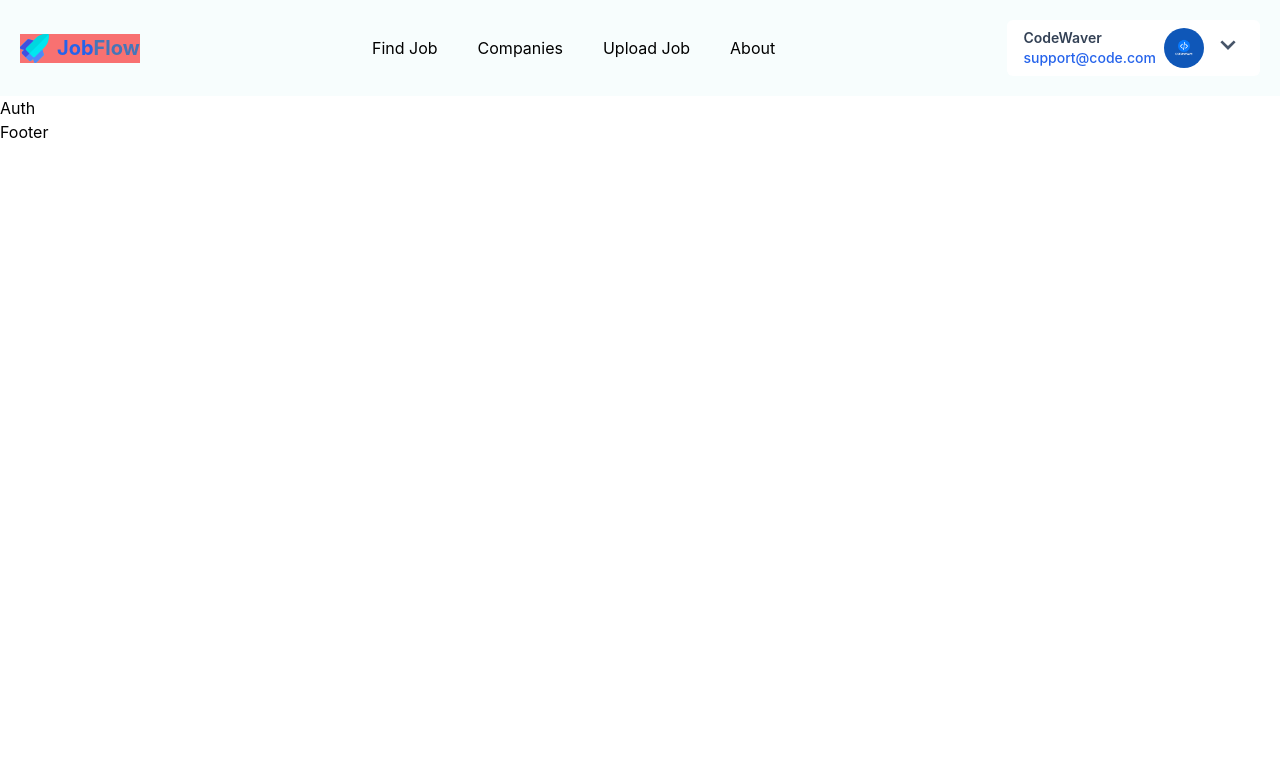
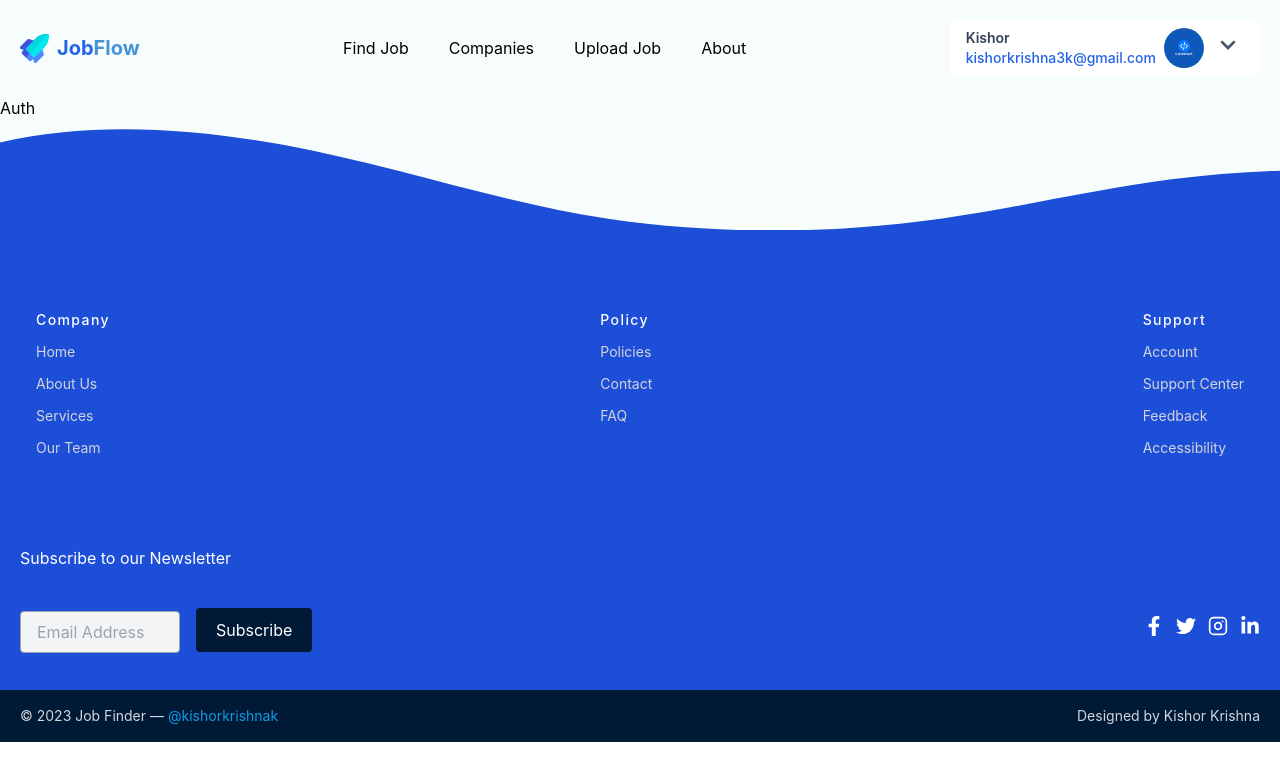
Before and after one commit to kishorkrishnak/hireflow, a React (Create React App) app in the folder client/: page /user-auth in a window 1280 px wide. Shown: the top 780 px of the page. Built offline with nearby package versions, Linux system fonts and the light colour scheme.

Commit message:
redux setup

```diff
--- a/client/public/index.html
+++ b/client/public/index.html
@@ -2,11 +2,11 @@
 <html lang="en">
   <head>
     <meta charset="utf-8" />
-    <link rel="icon" href="%PUBLIC_URL%/favicon.ico" />
+    <link rel="icon" href="%PUBLIC_URL%/logo.svg" />
     <meta name="viewport" content="width=device-width, initial-scale=1" />
     <meta name="theme-color" content="#000000" />
     <meta name="description" content="Find your dream job" />
-    <title>React App</title>
+    <title>Jobflow</title>
   </head>
   <body>
     <noscript>You need to enable JavaScript to run this app.</noscript>
--- a/client/src/App.js
+++ b/client/src/App.js
@@ -1,5 +1,5 @@
-import { Navigate, Outlet, Route, Routes, useLocation } from "react-router-dom";
-import "./App.css";
+import { Outlet, Navigate, Route, Routes, useLocation } from "react-router-dom";
+import './App.css'
 import { Footer, Navbar } from "./components";
 import {
   About,
@@ -11,29 +11,33 @@ import {
   UploadJob,
   UserProf,
 } from "./pages";
+import { useSelector } from "react-redux";
 
 function Layout() {
-  const user = true;
+  const { user } = useSelector((state) => state.user);
   const location = useLocation();
-  return user ? (
+
+  return user?.token ? (
     <Outlet />
   ) : (
-    <Navigate to={"user-auth"} state={{ from: location }} replace />
+    <Navigate to='/user-auth' state={{ from: location }} replace />
   );
 }
+
 function App() {
-  const user = {}
+  const { user } = useSelector((state) => state.user);
   return (
-    <main>
-      <Navbar></Navbar>
+    <main className='bg-[#f7fdfd]'>
+      <Navbar />
+
       <Routes>
         <Route element={<Layout />}>
           <Route
-            path="/"
-            element={<Navigate to={"/find-jobs"} replace={true} />}
+            path='/'
+            element={<Navigate to='/find-jobs' replace={true} />}
           />
-          <Route path="/find-jobs" element={<FindJobs></FindJobs>} />
-          <Route path="/companies" element={<Companies></Companies>} />
+          <Route path='/find-jobs' element={<FindJobs />} />
+          <Route path='/companies' element={<Companies />} />
           <Route
             path={
               user?.user?.accountType === "seeker"
@@ -43,20 +47,14 @@ function App() {
             element={<UserProf />}
           />
 
-          <Route
-            path="/company-profile"
-            element={<CompanyProfile></CompanyProfile>}
-          />
-          <Route
-            path="/company-profile/:id"
-            element={<CompanyProfile></CompanyProfile>}
-          />
-          <Route path="/upload-job" element={<UploadJob />} />
-          <Route path="/job-detail/:id" element={<JobDetail />} />
+          <Route path={"/company-profile"} element={<CompanyProfile />} />
+          <Route path={"/company-profile/:id"} element={<CompanyProfile />} />
+          <Route path={"/upload-job"} element={<UploadJob />} />
+          <Route path={"/job-detail/:id"} element={<JobDetail />} />
         </Route>
 
-        <Route path="/about-us" element={<About />} />
-        <Route path="/user-auth" element={<AuthPage />} />
+        <Route path='/about-us' element={<About />} />
+        <Route path='/user-auth' element={<AuthPage />} />
       </Routes>
       {user && <Footer />}
     </main>
--- a/client/src/components/Footer.jsx
+++ b/client/src/components/Footer.jsx
@@ -1,7 +1,115 @@
-import React from "react";
+import { FaFacebookF, FaTwitter, FaLinkedinIn } from "react-icons/fa";
+import { FiInstagram } from "react-icons/fi";
+import { footerLinks } from "../utils/data";
+import { Link } from "react-router-dom";
+import TextInput from "./TextInput";
+import CustomButton from "./CustomButton";
 
 const Footer = () => {
-  return <div>Footer</div>;
+  return (
+    <footer className="text-white mp-20">
+      <div className="overflow-x-hidden -mb-0.5">
+        <svg
+          preserveAspectRatio="none"
+          viewBox="0 0 1200 120"
+          xmlns="http://www.w3.org/2000/svg"
+          style={{
+            fill: "#1d4ed8",
+            width: "125%",
+            height: 112,
+            transform: "rotate(180deg)",
+          }}
+        >
+          <path d="M321.39 56.44c58-10.79 114.16-30.13 172-41.86 82.39-16.72 168.19-17.73 250.45-.39C823.78 31 906.67 72 985.66 92.83c70.05 18.48 146.53 26.09 214.34 3V0H0v27.35a600.21 600.21 0 00321.39 29.09z" />
+        </svg>
+      </div>
+
+      <div className="bg-[#1d4ed8] ">
+        <div className="container px-5 py-20 mx-auto ">
+          <div className="w-full flex flex-wrap gap-10 justify-between -mb-10 -px-4">
+            {footerLinks.map(({ id, title, links }) => (
+              <div className="w-auto px-4 " key={id + title}>
+                <h2 className="font-medium text-white tracking-widest text-sm mb-3">
+                  {title}
+                </h2>
+
+                <div className="mb-10 flex flex-col gap-3 ">
+                  {links.map((link, index) => (
+                    <Link
+                      key={link + index}
+                      to="/"
+                      className="text-gray-300 text-sm hover:text-white "
+                    >
+                      {link}
+                    </Link>
+                  ))}
+                </div>
+              </div>
+            ))}
+          </div>
+        </div>
+
+        <div className="">
+          <p className="container px-5 mx-auto text-white mt-2 ">
+            Subscribe to our Newsletter
+          </p>
+
+          <div className="container mx-auto px-5 pt-6 pb-8 flex flex-wrap items-center justify-between ">
+            <div className="w-full md:w-2/4 lg:w-1/3 h-16 flex items-center justify-center md:justify-start ">
+              <TextInput
+                styles="w-full flex-grow md:w-40 2xl:w-64 bg-gray-100 sm:mr-4 md-2"
+                type="email"
+                placeholder="Email Address"
+              />
+
+              <CustomButton
+                title="Subscribe"
+                containerStyles={
+                  "block bg-[#001a36] text-white px-5 py-2.5 text-md rounded hover:bg-blue-800 focus:potline-none flex-col items-center mt-2"
+                }
+              />
+            </div>
+
+            <span className="inline-flex lg:ml-auto lg:mt-0 mt-6 w-full justify-center md:justify-start md:w-auto">
+              <a className="text-white text-xl  hover:scale-125 ease-in-out duration-300">
+                <FaFacebookF />
+              </a>
+              <a className="ml-3 text-white text-xl  hover:scale-125 ease-in-out duration-300">
+                <FaTwitter />
+              </a>
+              <a className="ml-3 text-white text-xl  hover:scale-125 ease-in-out duration-300">
+                <FiInstagram />
+              </a>
+
+              <a className="ml-3 text-white text-xl  hover:scale-125 ease-in-out duration-300">
+                <FaLinkedinIn />
+              </a>
+            </span>
+          </div>
+        </div>
+
+        <div className="bg-[#001a36]">
+          <div className="container mx-auto py-4 px-5 flex flex-wrap flex-col sm:flex-row">
+            <p className="text-gray-300 text-sm text-center sm:text-left">
+              &copy; 2023 Job Finder —
+              <a
+                href="https://youtube.com/@CodeWaveWithAsante"
+                className="text-[#1199e7] ml-1"
+                target="_blank"
+                rel="noopener noreferrer"
+              >
+                @kishorkrishnak
+              </a>
+            </p>
+
+            <span className="sm:ml-auto sm:mt-0 mt-2 sm:w-auto w-full sm:text-left text-center text-gray-300 text-sm">
+              Designed by Kishor Krishna
+            </span>
+          </div>
+        </div>
+      </div>
+    </footer>
+  );
 };
 
 export default Footer;
--- a/client/src/components/Navbar.jsx
+++ b/client/src/components/Navbar.jsx
@@ -96,7 +96,7 @@ function MenuList({ user, onClick }) {
   );
 }
 const Navbar = () => {
-  const user = users[1]
+  const user = users[1];
   const [isOpen, setIsOpen] = useState(false);
 
   const handleCloseNavbar = () => {
@@ -108,12 +108,14 @@ const Navbar = () => {
       <div className="relative bg-[#f7fdfd] z-50">
         <nav className="container mx-auto flex items-center justify-between p-5">
           <div>
-            <Link to="/" className="text-blue-600 font-bold text-xl">
-       <div className="flex items-center justify-center gap-2 bg-red-400">
-       <img src={Logo} height={29} width={29} alt="logo" />
-        <div>Job<span className="text-[#1677cccb]">Flow</span></div>
-       </div>
-
+            <Link
+              to="/"
+              className="text-blue-600 font-bold text-xl flex items-center justify-center gap-2"
+            >
+              <img src={Logo} height={29} width={29} alt="logo" />
+              <div>
+                Job<span className="text-[#1677cccb]">Flow</span>
+              </div>
             </Link>
           </div>
 
--- /dev/null
+++ b/client/src/components/TextInput.jsx
@@ -0,0 +1,24 @@
+import React from "react";
+
+const TextInput = React.forwardRef(
+  ({ type, placeholder, styles, label, register, name, error }, ref) => {
+    return (
+      <div className='flex flex-col mt-2'>
+        <p className='text-gray-600 text-sm mb-1 '>{label}</p>
+
+        <input
+          type={type}
+          name={name}
+          placeholder={placeholder}
+          ref={ref}
+          className={`rounded border border-gray-400 focus:outline-none focus:border-blue-500 focus:ring-1 focus:ring-blue-500 text-base px-4 py-2 ${styles}`}
+          {...register}
+          aria-invalid={error ? "true" : "false"}
+        />
+        {error && <span className='text-xs text-red-500 mt-0.5 '>{error}</span>}
+      </div>
+    );
+  }
+);
+
+export default TextInput;
--- a/client/src/index.js
+++ b/client/src/index.js
@@ -3,12 +3,16 @@ import ReactDOM from "react-dom/client";
 import App from "./App";
 import reportWebVitals from "./reportWebVitals";
 import { BrowserRouter } from "react-router-dom";
+import { Provider } from "react-redux";
+import { store } from "./redux/store";
+const root = ReactDOM.createRoot(document.getElementById("root"));
 
-const root = ReactDOM.createRoot(document.getElementById("root"));
 root.render(
-  <BrowserRouter>
-    <App />
-  </BrowserRouter>
+  <Provider store={store}>
+    <BrowserRouter>
+      <App />
+    </BrowserRouter>
+  </Provider>
 );
 
 reportWebVitals();
--- /dev/null
+++ b/client/src/redux/rootReducer.js
@@ -0,0 +1,8 @@
+import { combineReducers } from "@reduxjs/toolkit";
+import userSlice from "./userSlice";
+
+const rootReducer = combineReducers({
+  user: userSlice,
+});
+
+export { rootReducer };
--- /dev/null
+++ b/client/src/redux/store.js
@@ -0,0 +1,17 @@
+import { configureStore } from "@reduxjs/toolkit";
+
+import {
+  useDispatch as useAppDispatch,
+  useSelector as useAppSelector,
+} from "react-redux";
+import { rootReducer } from "./rootReducer";
+
+const store = configureStore({
+  reducer: rootReducer,
+});
+
+const { dispatch } = store;
+const useSelector = useAppSelector;
+const useDispatch = () => useAppDispatch();
+
+export { store, dispatch, useDispatch, useSelector };
--- /dev/null
+++ b/client/src/redux/userSlice.js
@@ -0,0 +1,35 @@
+import { createSlice } from "@reduxjs/toolkit";
+import { dispatch } from "./store";
+import { users } from "../utils/data";
+
+const initialState = {
+  user: JSON.parse(window?.localStorage.getItem("userInfo")) ?? users[1],
+};
+
+const userSlice = createSlice({
+  name: "userInfo",
+  initialState,
+  reducers: {
+    login(state, action) {
+      state.user = action.payload.user;
+    },
+    logout(state) {
+      state.user = null;
+      localStorage?.removeItem("userInfo");
+    },
+  },
+});
+
+export default userSlice.reducer;
+
+export function Login(user) {
+  return (dispatch, getState) => {
+    dispatch(userSlice.actions.login(user));
+  };
+}
+
+export function Logout() {
+  return (dispatch, getState) => {
+    dispatch(userSlice.actions.logout());
+  };
+}
--- a/client/src/utils/data.js
+++ b/client/src/utils/data.js
@@ -408,9 +408,9 @@ import {
     jobPosts: ["1", "2"],
   },
   {
-      firstName: "CodeWaver",
-      lastName: "Solutions",
-      email: "support@code.com",
+    firstName: "Kishor",
+    lastName: "Krishna",
+    email: "kishorkrishna3k@gmail.com",
     contact: "support@google",
     about:
       "Lorem Ipsum is simply dummy text of the printing and typesetting industry. Lorem Ipsum has been the industry's standard dummy text ever since the 1500s, when an unknown printer took a galley of type and scrambled it to make a type specimen book. It has survived not only five centuries, but also the leap into electronic typesetting, remaining essentially unchanged. It was popularised in the 1960s with the release of Letraset sheets containing Lorem Ipsum passages, and more recently with desktop publishing software like Aldus PageMaker including versions of Lorem Ipsum.",
```
Also changed, not shown: client/public/logo.svg (added). Lines whose indentation alone changed are shown as unchanged.
